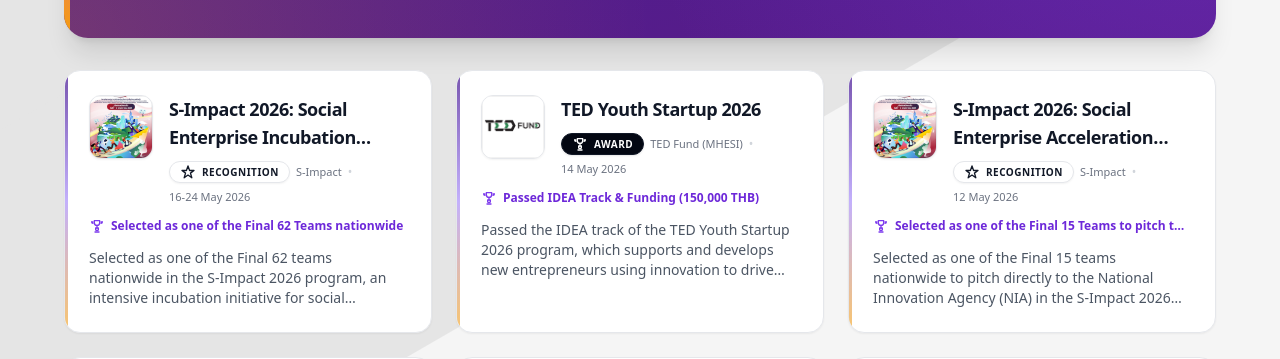
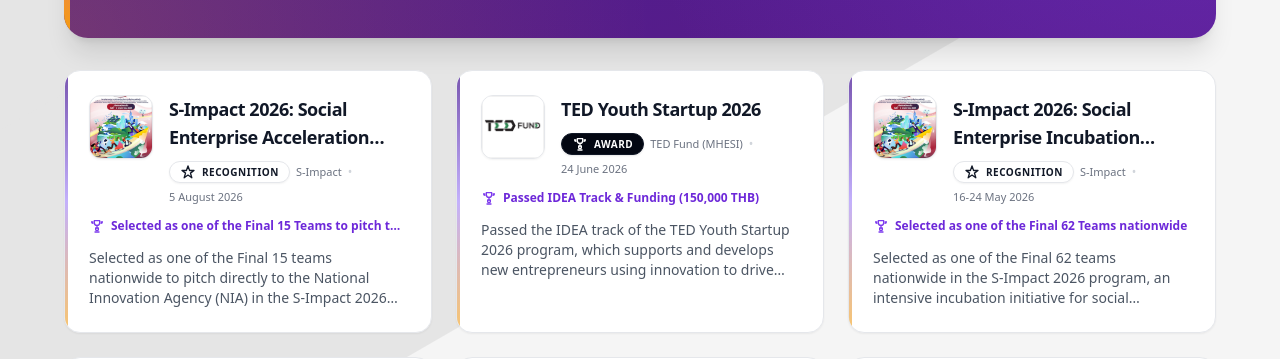
Before and after one commit to 5hyfilm/portfolio, a Next.js app: page /achievements in a window 1280 px wide. Shown: the part 316-675 px from the top of the page. Built offline with nearby package versions, Linux system fonts and the light colour scheme.

Commit message:
fix(achievements): update dates for TED Youth Startup and S-Impact Acceleration Program

```diff
--- a/src/data/achievements.ts
+++ b/src/data/achievements.ts
@@ -4,30 +4,30 @@
 
 export const achievementsData: Achievement[] = [
   {
+    id: 24,
+    title: "S-Impact 2026: Social Enterprise Acceleration Program",
+    category: "recognition",
+    date: "5 August 2026",
+    organization: "S-Impact",
+    award: "Selected as one of the Final 15 Teams to pitch to NIA",
+    description:
+      "Selected as one of the Final 15 teams nationwide to pitch directly to the National Innovation Agency (NIA) in the S-Impact 2026 program, an intensive social enterprise acceleration initiative. Received expert mentoring and strategic partnership opportunities to systematically scale a wheelchair accessibility solution into a sustainable, robust social enterprise.",
+    thumbnailImage: "images/achievements/achievement24/achievement24_0.jpg",
+    images: ["images/achievements/achievement24/achievement24_1.jpg"],
+    validUntil: "",
+    link: "",
+  },
+  {
     id: 25,
     title: "TED Youth Startup 2026",
     category: "award",
-    date: "14 May 2026",
+    date: "24 June 2026",
     organization: "TED Fund (MHESI)",
     award: "Passed IDEA Track & Funding (150,000 THB)",
     description:
       "Passed the IDEA track of the TED Youth Startup 2026 program, which supports and develops new entrepreneurs using innovation to drive business. Awarded 150,000 THB in funding to develop our prototype and prove our business concept, marking a significant milestone that prepares us for larger funding tracks in the future.",
     thumbnailImage: "images/achievements/achievements25/achievements25_0.jpg",
     images: [],
-    validUntil: "",
-    link: "",
-  },
-  {
-    id: 24,
-    title: "S-Impact 2026: Social Enterprise Acceleration Program",
-    category: "recognition",
-    date: "12 May 2026",
-    organization: "S-Impact",
-    award: "Selected as one of the Final 15 Teams to pitch to NIA",
-    description:
-      "Selected as one of the Final 15 teams nationwide to pitch directly to the National Innovation Agency (NIA) in the S-Impact 2026 program, an intensive social enterprise acceleration initiative. Received expert mentoring and strategic partnership opportunities to systematically scale a wheelchair accessibility solution into a sustainable, robust social enterprise.",
-    thumbnailImage: "images/achievements/achievement24/achievement24_0.jpg",
-    images: ["images/achievements/achievement24/achievement24_1.jpg"],
     validUntil: "",
     link: "",
   },
```
